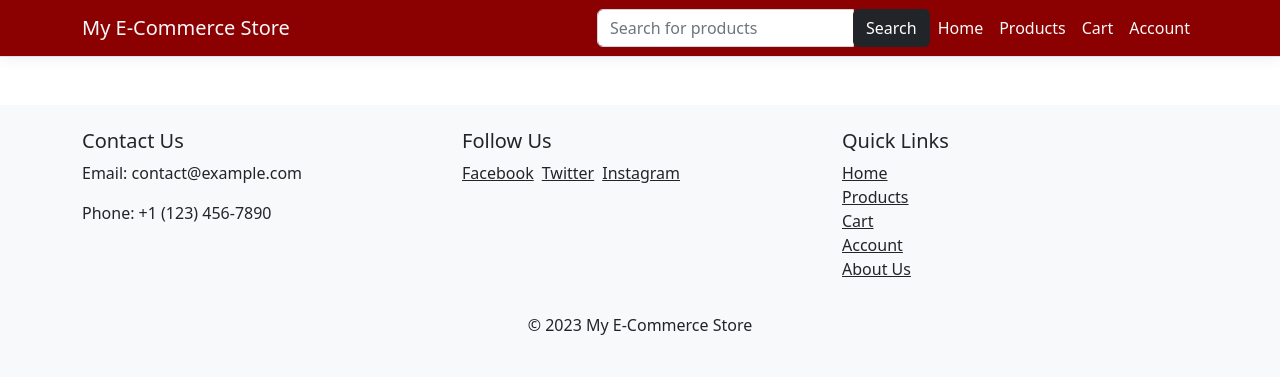
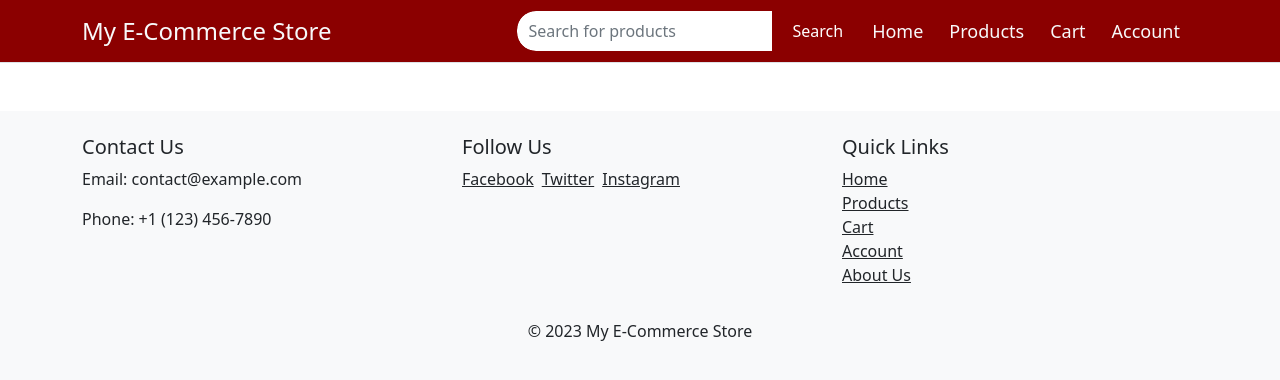
Before and after one commit to thatscringebro/TPWebWizards, a React (Create React App) app in the folder ClientApp/: page /fetch-data in a window 1280 px wide. Shown: the top 380 px of the page. Built offline with nearby package versions, Linux system fonts and the light colour scheme.

Commit message:
new header css

```diff
--- a/ClientApp/src/components/NavMenu.css
+++ b/ClientApp/src/components/NavMenu.css
@@ -1,23 +1,70 @@
-a.navbar-brand {
-  white-space: normal;
-  text-align: center;
-  word-break: break-all;
+/* NavMenu.css */
+
+/* Navbar styles */
+header .navbar {
+  background-color: darkred;
 }
 
-html {
-  font-size: 14px;
+/* NavbarBrand styles */
+header .navbar-brand {
+  font-size: 24px;
+  color: white;
+  text-decoration: none;
 }
-@media (min-width: 768px) {
-  html {
-    font-size: 16px;
+
+/* NavbarToggler styles */
+header .navbar-toggler {
+  border-color: white;
+}
+
+/* NavItem styles */
+header .nav-item {
+  margin-right: 10px;
+}
+
+header .nav-link {
+  color: white;
+  text-decoration: none;
+  font-size: 18px;
+}
+
+header .form-control {
+  border-color: darkred;
+  border-radius: 20px;
+}
+
+header .input-group-append button {
+  background-color: darkred;
+  border-color: darkred;
+  color: white;
+  border-radius: 0 20px 20px 0; /* Rounded on the right side, flat on the left */
+  padding: 8px 20px;
+  font-size: 16px;
+  cursor: pointer;
+  transition: background-color 0.2s;
+}
+
+header .input-group-append button:hover {
+  background-color: #a10000;
+}
+/* Mobile responsive styles */
+@media (max-width: 576px) {
+  header .navbar-toggler {
+    margin-right: 0;
+  }
+
+  header .navbar-collapse {
+    background-color: darkred;
+    padding: 10px;
+  }
+
+  header .navbar-nav {
+    flex-direction: column;
+    align-items: center;
+    text-align: center;
+  }
+
+  header .navbar-nav .nav-item {
+    margin: 10px 0;
   }
 }
-
-.partners img {
-    width: 300px;
-    max-width: 150px;
-
-}
-.box-shadow {
-  box-shadow: 0 .25rem .75rem rgba(0, 0, 0, .05);
-}
```
